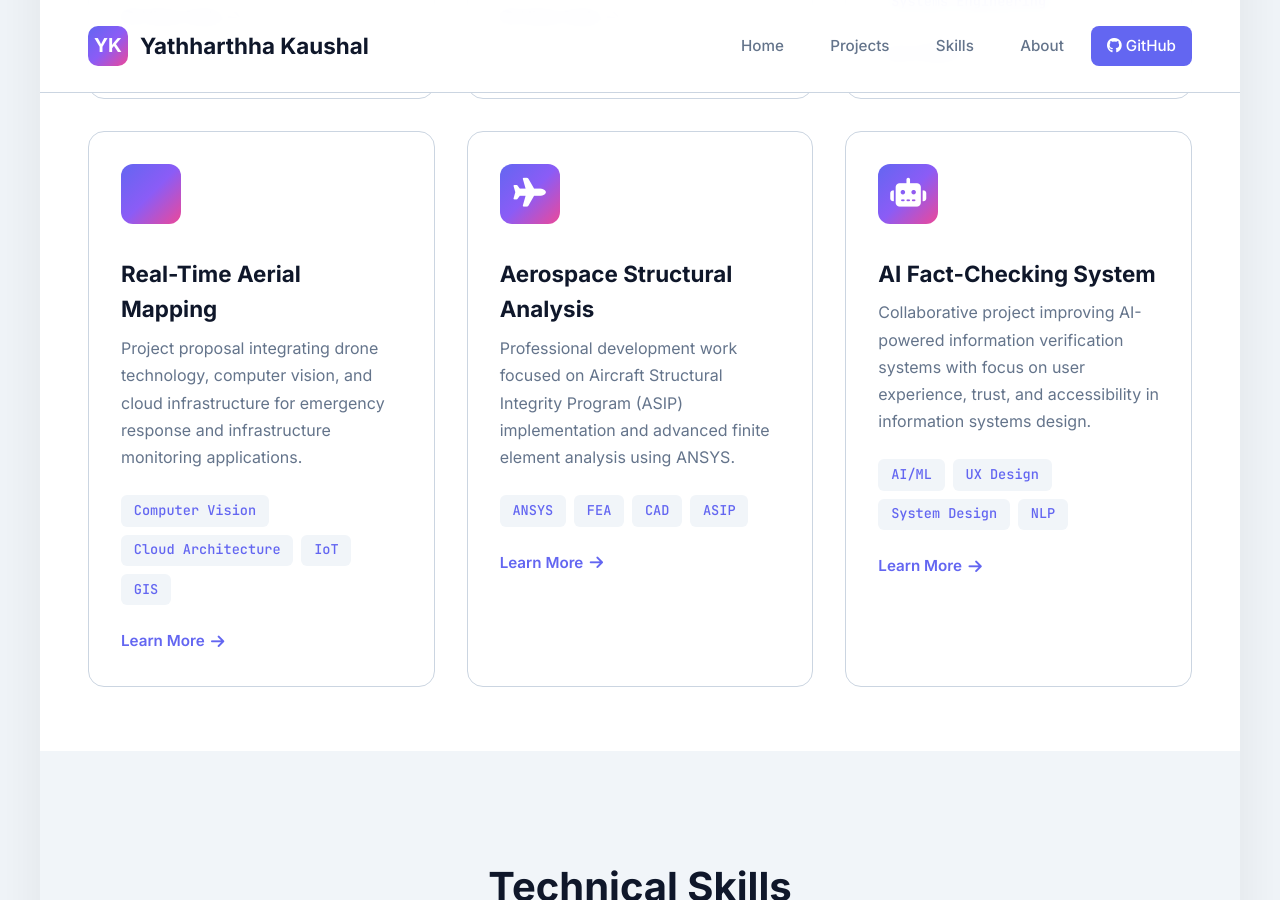
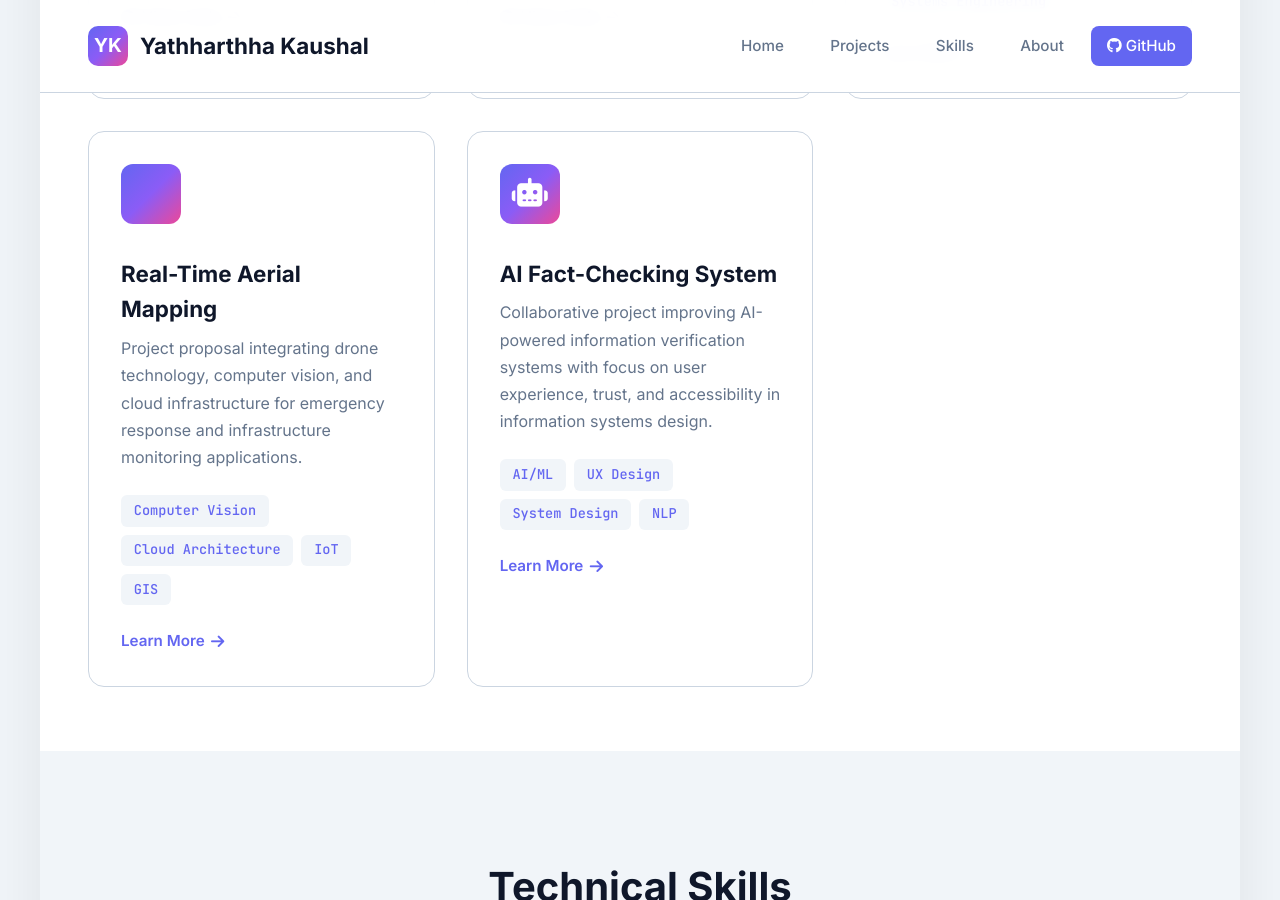
Before and after one commit to YK12321/Engineering-Portfolio, a Jekyll site: the page built from index.html, in a window 1280 px wide and 900 px high, scrolled down 1330 px. Built offline with Jekyll 4.4.1, drawn with Linux system fonts in a browser that asks for light colours; some of the changed text lies outside the part shown.

Commit message:
Remove Aerospace Structural Analysis project and correct engineer title usage
Co-authored-by: YK12321 <99835099+YK12321@users.noreply.github.com>

```diff
--- a/index.html
+++ b/index.html
@@ -111,27 +111,6 @@ title: Home
       </div>
     </div>
 
-    <!-- Aerospace Structural Analysis -->
-    <div class="project-card">
-      <div class="project-icon">
-        <i class="fas fa-plane"></i>
-      </div>
-      <h3>Aerospace Structural Analysis</h3>
-      <p>Professional development work focused on Aircraft Structural Integrity Program (ASIP) implementation and advanced finite element analysis using ANSYS.</p>
-      <div class="tech-stack">
-        <span class="tech-badge">ANSYS</span>
-        <span class="tech-badge">FEA</span>
-        <span class="tech-badge">CAD</span>
-        <span class="tech-badge">ASIP</span>
-      </div>
-      <div class="project-links">
-        <a href="{{ site.baseurl }}/showcase/1-aerospace-structural.html" class="project-link">
-          Learn More
-          <i class="fas fa-arrow-right"></i>
-        </a>
-      </div>
-    </div>
-
     <!-- AI Fact-Checking -->
     <div class="project-card">
       <div class="project-icon">
```
Also changed, not shown: other parts of index.html (+2 -2 lines), showcase/1-aerospace-structural.md (deleted, +0 -89 lines), showcase/index.md (+0 -13 lines), README.md.
